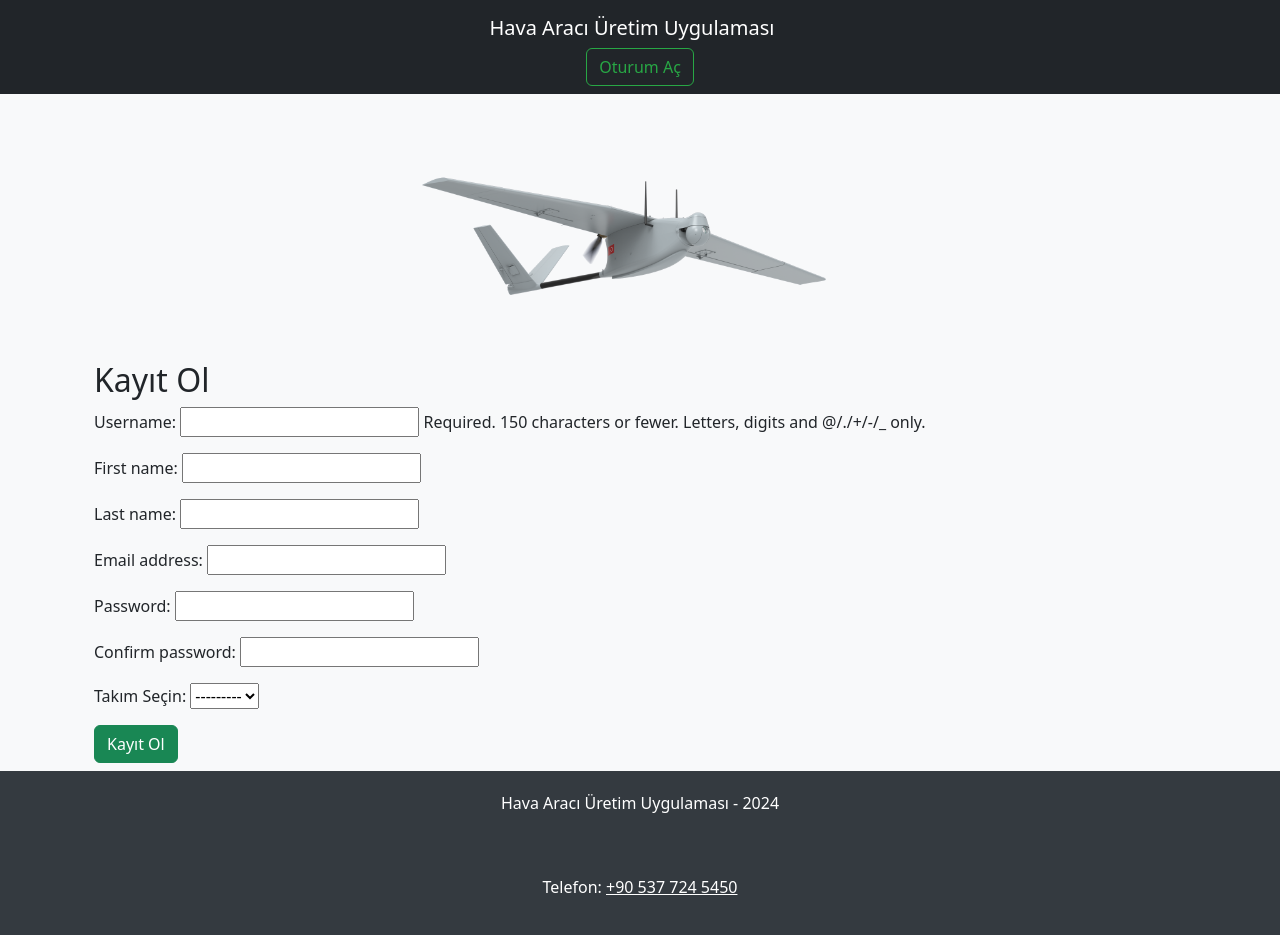
After one commit to birkankaraer/havaaraciuretim_django, a Django app: page /personnel/register/ in a window 1280 px wide. The commit adds this page. Run offline with Django 5.2, Linux system fonts and the light colour scheme; data that the repository does not hold is empty; some libraries are stand-ins or nearby versions.

Commit message:
update functions

```diff
--- a/hava_araci_uretim/montaj/urls.py
+++ b/hava_araci_uretim/montaj/urls.py
@@ -4,4 +4,5 @@ from . import views
 urlpatterns = [
     path('assemble/', views.assemble_plane, name='assemble_plane'),
     path('success/', views.montaj_success, name='montaj_success'),
+    path('montaj/rapor/', views.assembly_report, name='assembly_report'),
 ]
--- a/hava_araci_uretim/personnel/forms.py
+++ b/hava_araci_uretim/personnel/forms.py
@@ -1,5 +1,7 @@
 from django import forms
 from .models import Personnel
+from uretim.models import Team
+from django.contrib.auth.models import User
 
 class PersonnelForm(forms.ModelForm):
     class Meta:
@@ -9,3 +11,20 @@ class PersonnelForm(forms.ModelForm):
             'name': forms.TextInput(attrs={'class': 'form-control'}),
             'team': forms.Select(attrs={'class': 'form-control'}),
         }
+
+class UserRegistrationForm(forms.ModelForm):
+    password = forms.CharField(widget=forms.PasswordInput)
+    confirm_password = forms.CharField(widget=forms.PasswordInput)
+    team = forms.ModelChoiceField(queryset=Team.objects.all(), label="Takım Seçin")
+
+    class Meta:
+        model = User
+        fields = ['username', 'first_name', 'last_name', 'email', 'password']
+
+    def clean(self):
+        cleaned_data = super().clean()
+        password = cleaned_data.get("password")
+        confirm_password = cleaned_data.get("confirm_password")
+
+        if password != confirm_password:
+            raise forms.ValidationError("Şifreler eşleşmiyor.")
--- /dev/null
+++ b/hava_araci_uretim/personnel/templates/registration/register.html
@@ -0,0 +1,12 @@
+{% include 'includes/header.html' %}
+
+<div class="container mt-5">
+    <h2>Kayıt Ol</h2>
+    <form method="POST">
+        {% csrf_token %}
+        {{ form.as_p }}
+        <button type="submit" class="btn btn-success">Kayıt Ol</button>
+    </form>
+</div>
+
+{% include 'includes/footer.html' %}
--- a/hava_araci_uretim/personnel/urls.py
+++ b/hava_araci_uretim/personnel/urls.py
@@ -6,5 +6,6 @@ urlpatterns = [
     path('create/', views.personnel_create, name='personnel_create'), # Personel ekleme için URL
     path('update/<int:pk>/', views.personnel_update, name='personnel_update'), # Personel düzenleme için URL
     path('delete/<int:pk>/', views.personnel_delete, name='personnel_delete'), # Personel silme için URL
-    path('data/', views.personnel_data, name='personnel_data') # DataTable için
+    path('data/', views.personnel_data, name='personnel_data'), # DataTable için
+    path('register/', views.register, name='register'),  # Kayıt olma url'si
 ]
--- a/hava_araci_uretim/personnel/views.py
+++ b/hava_araci_uretim/personnel/views.py
@@ -1,10 +1,30 @@
 from django.shortcuts import render, redirect, get_object_or_404
 from .models import Personnel
-from .forms import PersonnelForm
+from .forms import PersonnelForm, UserRegistrationForm
 from django.contrib import messages
 from django.http import JsonResponse
 from django.db.models import Q  # Q nesnesi, çoklu filtreler için kullanılır
 from django.contrib.auth.decorators import login_required
+from django.contrib.auth import login
+
+def register(request):
+    if request.method == 'POST':
+        form = UserRegistrationForm(request.POST)
+        if form.is_valid():
+            user = form.save(commit=False)
+            user.set_password(form.cleaned_data['password'])
+            user.save()
+
+            # Kullanıcıya personel kaydı oluşturuyoruz ve takıma atıyoruz
+            team = form.cleaned_data['team']
+            Personnel.objects.create(user=user, team=team, name=user.get_full_name())
+
+            # Kayıt sonrası giriş yapılıyor
+            login(request, user)
+            return redirect('personnel_list')
+    else:
+        form = UserRegistrationForm()
+    return render(request, 'registration/register.html', {'form': form})
 
 @login_required
 def personnel_list(request):
--- a/hava_araci_uretim/uretim/templates/includes/header.html
+++ b/hava_araci_uretim/uretim/templates/includes/header.html
@@ -20,32 +20,54 @@
         </button>
 
         <div class="collapse navbar-collapse" id="navbarSupportedContent">
-          <ul class="navbar-nav ms-auto">
+          <ul class="navbar-nav">
+            <!-- Montaj Takımı kullanıcıları için -->
+            {% if request.user.personnel.team.name == 'MONTAJ' %}
                 <li class="nav-item">
-              <a class="nav-link active" aria-current="page" href="/">Ana Sayfa</a>
+                  <a class="btn btn-primary me-2" href="{% url 'assemble_plane' %}">Uçak Montajı</a>
+                </li>
+                <li class="nav-item">
+                  <a class="btn btn-secondary me-2" href="{% url 'assembly_report' %}">Montaj Raporları</a>
                 </li>
 
-            {% if request.user.is_authenticated %}
-              {% if not request.user.is_staff %}
+            <!-- Kanat Takımı kullanıcıları için -->
+            {% elif request.user.personnel.team.name == 'KANAT' %}
                 <li class="nav-item">
-                  <a class="nav-link" href="/uretim/parts/">Parçalar</a> <!-- Uygulamaya uygun sayfa linkleri -->
+                  <a class="btn btn-primary me-2" href="{% url 'team_parts_list' %}">Kanat Takımı Parçaları</a>
                 </li>
                 <li class="nav-item">
-                  <a class="nav-link" href="/my-parts">Takımımın Parçaları</a> <!-- Kullanıcı parçaları listeleme -->
+                  <a class="btn btn-secondary me-2" href="{% url 'part_create' %}">Yeni Parça Üret</a>
                 </li>
-              {% else %}
+
+            <!-- Gövde Takımı kullanıcıları için -->
+            {% elif request.user.personnel.team.name == 'GOVDE' %}
                 <li class="nav-item">
-                  <a class="nav-link" href="/assembly">Montaj</a> <!-- Montaj işlemi linki -->
+                  <a class="btn btn-primary me-2" href="{% url 'team_parts_list' %}">Gövde Takımı Parçaları</a>
                 </li>
                 <li class="nav-item">
-                  <a class="nav-link" href="/inventory">Envanter</a> <!-- Envanter sayfası linki -->
+                  <a class="btn btn-secondary me-2" href="{% url 'part_create' %}">Yeni Parça Üret</a>
+                </li>
+
+            <!-- Kuyruk Takımı kullanıcıları için -->
+            {% elif request.user.personnel.team.name == 'KUYRUK' %}
+                <li class="nav-item">
+                  <a class="btn btn-primary me-2" href="{% url 'team_parts_list' %}">Kuyruk Takımı Parçaları</a>
                 </li>
                 <li class="nav-item">
-                  <a class="nav-link" href="/personnel">Personel</a> <!-- Personel yönetim sayfası -->
+                  <a class="btn btn-secondary me-2" href="{% url 'part_create' %}">Yeni Parça Üret</a>
+                </li>
+
+            <!-- Aviyonik Takımı kullanıcıları için -->
+            {% elif request.user.personnel.team.name == 'AVIYONIK' %}
+                <li class="nav-item">
+                  <a class="btn btn-primary me-2" href="{% url 'team_parts_list' %}">Aviyonik Takımı Parçaları</a>
+                </li>
+                <li class="nav-item">
+                  <a class="btn btn-secondary me-2" href="{% url 'part_create' %}">Yeni Parça Üret</a>
                 </li>
             {% endif %}
-            {% endif %}
         </ul>
+
 
           <div class="d-flex">
             {% if request.user.is_authenticated %}
@@ -58,17 +80,10 @@
       </div>
     </nav>
 
-    <section id="topMessage">
-        <div class="card text-bg-dark border-o text-white text-center">
-            {% load static %}
+
     <div class="d-flex justify-content-center">
       <img src="{% static 'img/aircraft.png' %}" class="card-img" style="width:100%;max-width:600px;height:auto;" alt="Hava Aracı">
     </div>
-          <div class="card-img-overlay">
-            <h5 class="card-title">Hava Aracı Üretim Yönetimi</h5> <!-- Kart başlığı düzenlendi -->
-            <p class="card-text">Hava Aracı Üretimi ve Montajı</p> <!-- Uygulamaya uygun metin -->
-          </div>
-        </div>
-    </section>
+
   </header>
   <div class="container">
--- a/hava_araci_uretim/uretim/templates/parts/part_list.html
+++ b/hava_araci_uretim/uretim/templates/parts/part_list.html
@@ -1,5 +1,4 @@
 {% include 'includes/header.html' %}
-
 <div class="container mt-5">
     <!-- Hata mesajlarını gösteriyoruz -->
     {% if messages %}
@@ -9,14 +8,17 @@
             {% endfor %}
         </div>
     {% endif %}
+
     <h2>Parçalar</h2>
     <a href="{% url 'part_create' %}" class="btn btn-primary mb-3">Yeni Parça Üret</a>
+
     <table class="table table-bordered">
         <thead>
             <tr>
                 <th>Ad</th>
                 <th>Tip</th>
                 <th>Stok Adedi</th>
+                <th>Uçağa Ait</th>  <!-- Yeni Sütun: Parçanın ait olduğu uçak -->
                 <th>İşlemler</th>
             </tr>
         </thead>
@@ -26,6 +28,7 @@
                 <td>{{ part.name }}</td>
                 <td>{{ part.get_part_type_display }}</td>
                 <td>{{ part.stock_quantity }}</td>
+                <td>{% if part.plane %}{{ part.plane.name }}{% else %}Yok{% endif %}</td> <!-- Uçak adı gösterimi -->
                 <td>
                     <form method="POST" action="{% url 'part_delete' part.pk %}">
                         {% csrf_token %}
@@ -37,5 +40,4 @@
         </tbody>
     </table>
 </div>
-
 {% include 'includes/footer.html' %}
--- a/hava_araci_uretim/uretim/templates/registration/login.html
+++ b/hava_araci_uretim/uretim/templates/registration/login.html
@@ -28,6 +28,7 @@
                 </div>
                 <button type="submit" class="btn btn-primary">Giriş Yap</button>
             </form>
+            <p class="mt-3">Hesabın yok mu? <a href="{% url 'register' %}">Kayıt Ol</a></p>
         </div>
     </form>
 </section>
--- a/hava_araci_uretim/uretim/urls.py
+++ b/hava_araci_uretim/uretim/urls.py
@@ -23,4 +23,5 @@ urlpatterns = [
     path('parts/', views.part_list, name='part_list'),
     path('parts/create/', views.part_create, name='part_create'),
     path('parts/delete/<int:pk>/', views.part_delete, name='part_delete'),
+    path('team-parts/', views.team_parts_list, name='team_parts_list'),  # Takım parçaları için yol
 ]
```
Also changed, not shown: hava_araci_uretim/montaj/templates/montaj/assembly_report.html (added, +34 -0 lines), hava_araci_uretim/montaj/views.py (+28 -9 lines), hava_araci_uretim/uretim/templates/parts/team_parts_list.html (added, +36 -0 lines), hava_araci_uretim/uretim/views.py (+26 -2 lines). Lines whose indentation alone changed are shown as unchanged.
